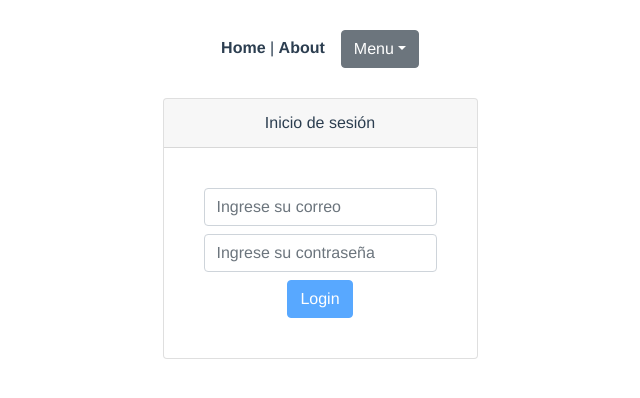
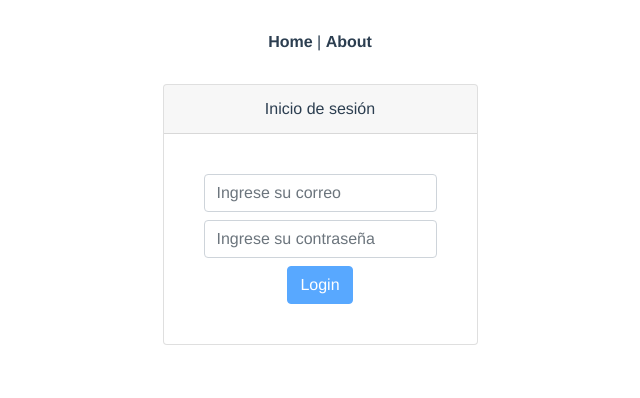
Before and after one commit to escandihub/crud-app-spa, a Vue app: page /login in a window 1280 px wide. Shown: the top 398 px of the page, without its empty margins (320-960 px from the left). Built offline with nearby package versions, Linux system fonts and the light colour scheme.

Commit message:
upt: getter to know if logged

```diff
--- a/src/App.vue
+++ b/src/App.vue
@@ -3,7 +3,7 @@
     <div id="nav">
       <router-link to="/">Home</router-link> |
       <router-link to="/about">About</router-link>
-      <b-dropdown class="ml-3" right text="Menu">
+      <b-dropdown class="ml-3" right text="Menu" v-if="isLogged">
       <b-dropdown-item @click="logOut">cerrar Sesion</b-dropdown-item>
       <!-- <b-dropdown-item>Item 2</b-dropdown-item>
       <b-dropdown-divider></b-dropdown-divider>
@@ -14,9 +14,10 @@
   </div>
 </template>
 <script>
-import { mapActions } from "vuex"
+import { mapActions, mapGetters } from "vuex"
 export default {
   methods: mapActions(['logOut']),
+  computed: mapGetters(['isLogged'])
 }
 </script>
 <style>
--- a/src/store/auth.js
+++ b/src/store/auth.js
@@ -10,6 +10,9 @@ export const state = () => ({
 export const getters = {
 	token: state => {
 		return state.user;
+	},
+	isLogged: state => {
+		return state.logged;
 	}
 }
 export const mutations = {
```
